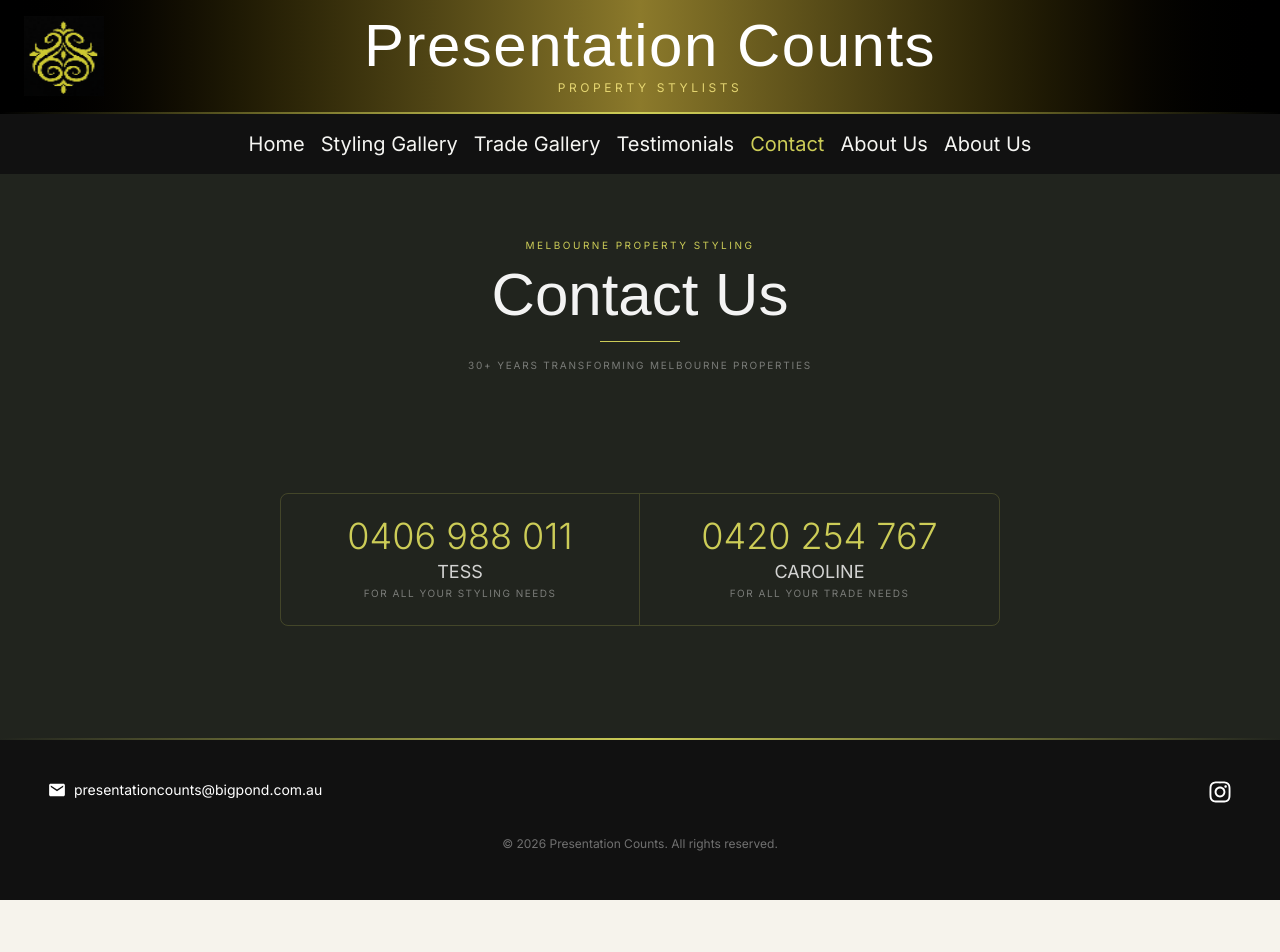
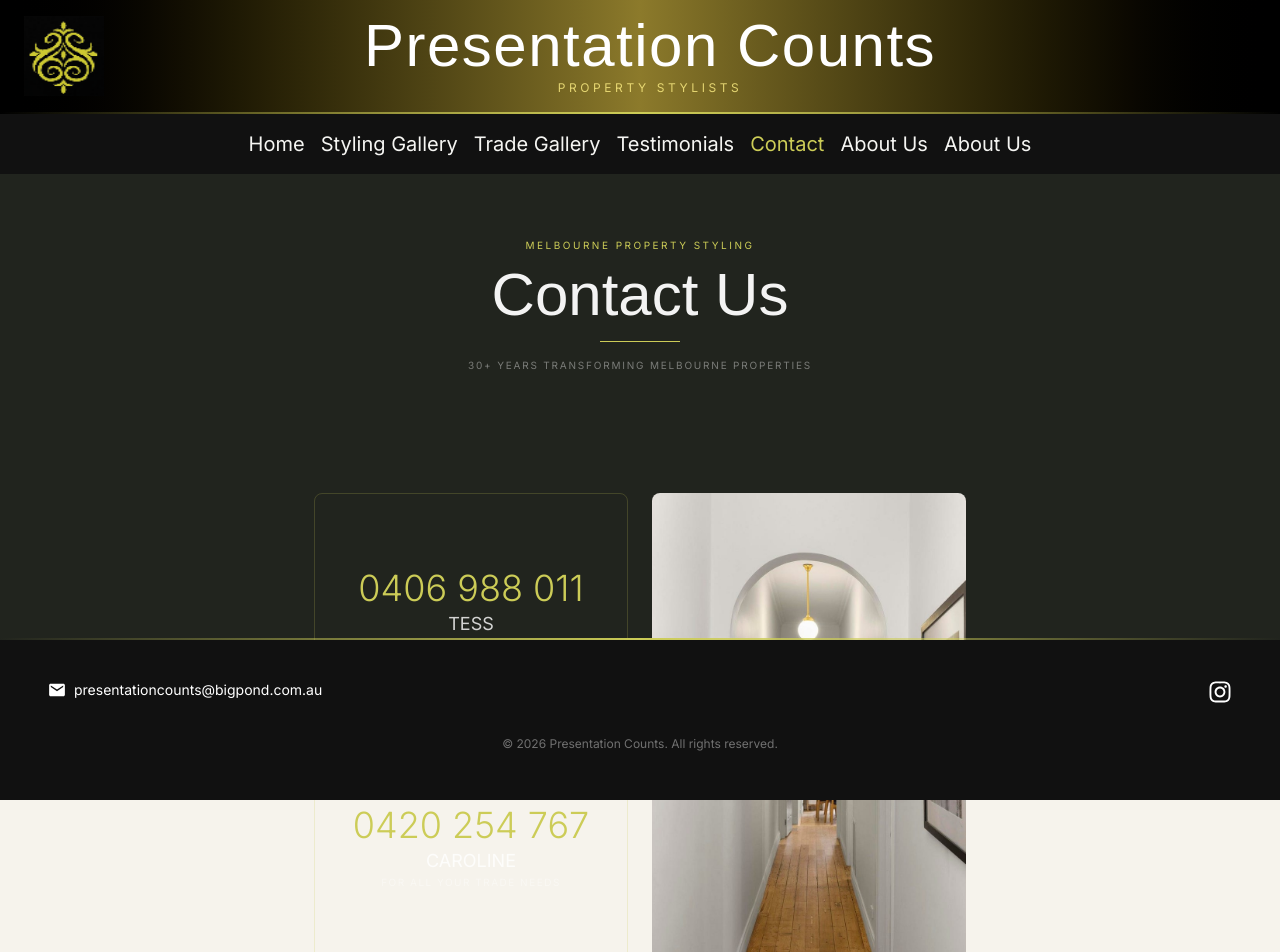
Before and after one commit to Dev-EthanR/presentation-counts-website, a Next.js app: page /contact in a window 1280 px wide. Shown: the top 952 px of the page. Before the commit the page ends 900 px from the top, so only its background shows below. Built offline with nearby package versions, Linux system fonts and the light colour scheme; a web font is replaced by a local one.

Commit message:
add image to contact page

```diff
--- a/app/contact/components/Table.tsx
+++ b/app/contact/components/Table.tsx
@@ -12,11 +12,11 @@ const Table = () => {
     },
   ];
   return (
-    <div className="grid grid-cols-2 border border-primary/20 rounded-lg overflow-hidden mb-14">
+    <div className="flex flex-col justify-between   mb-14 h-full">
       {tableContent.map((stat) => (
         <div
           key={stat.phone}
-          className="text-center py-6 px-4 border-r border-primary/20 last:border-r-0"
+          className="text-center py-6 px-4 border  border-primary/20 h-full flex flex-col justify-center rounded-lg"
         >
           <p className="text-4xl text-primary font-light leading-none mb-1">
             {stat.title}
--- a/app/contact/page.tsx
+++ b/app/contact/page.tsx
@@ -1,8 +1,9 @@
+import Image from "next/image";
 import Table from "./components/Table";
 
 const ContactPage = () => {
   return (
-    <main className=" text-white">
+    <main className="text-white">
       <div className="py-16 text-center">
         <p className="text-[10px] tracking-[0.25em] uppercase text-primary mb-3">
           Melbourne Property Styling
@@ -15,9 +16,15 @@ const ContactPage = () => {
           30+ years transforming Melbourne properties
         </p>
       </div>
-
-      <div className="max-w-3xl mx-auto px-6 py-14">
+      <div className="grid grid-cols-2 max-h-20 mx-auto px-6 py-14 max-w-175 gap-6">
         <Table />
+        <Image
+          src={"/images/gallery/22image.jpg"}
+          alt={""}
+          width={400}
+          height={400}
+          className="object-cover w-full h-full rounded-lg"
+        />
       </div>
     </main>
   );
```
